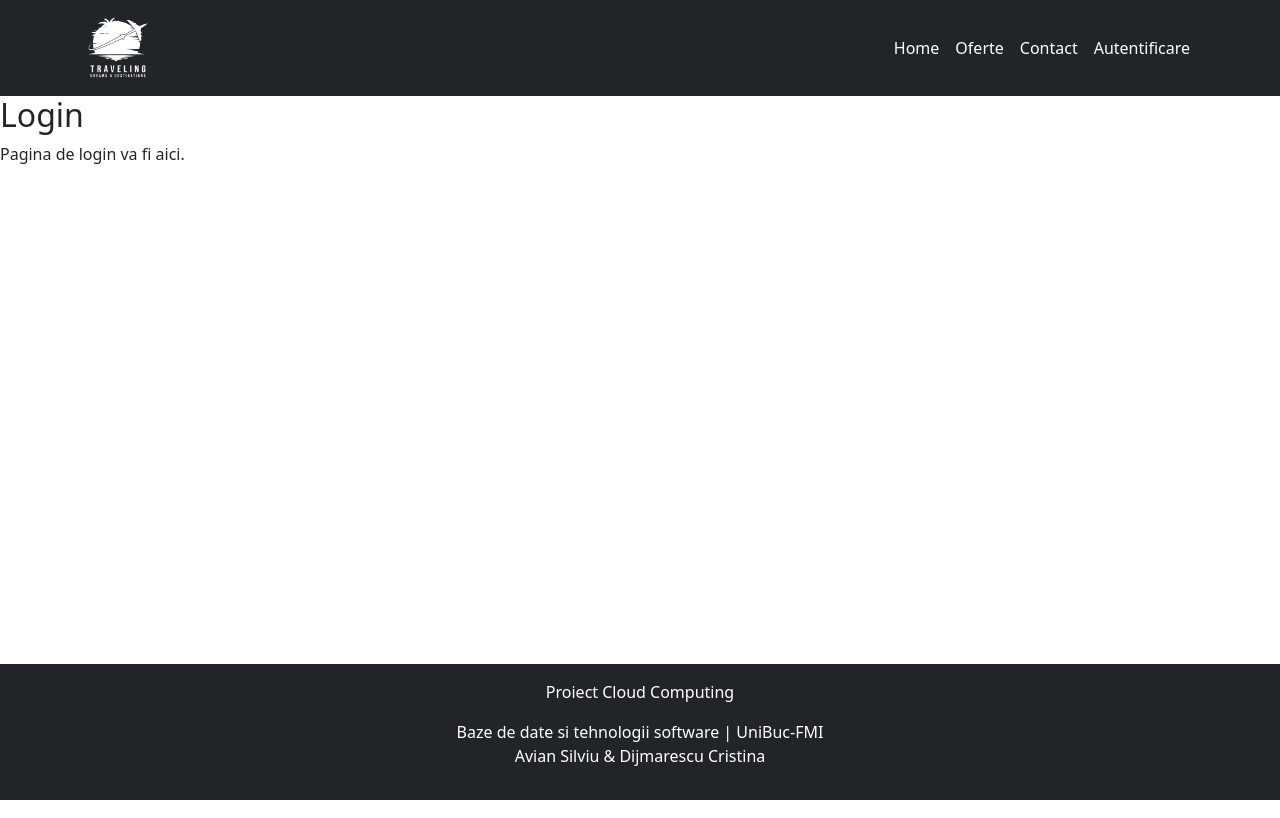
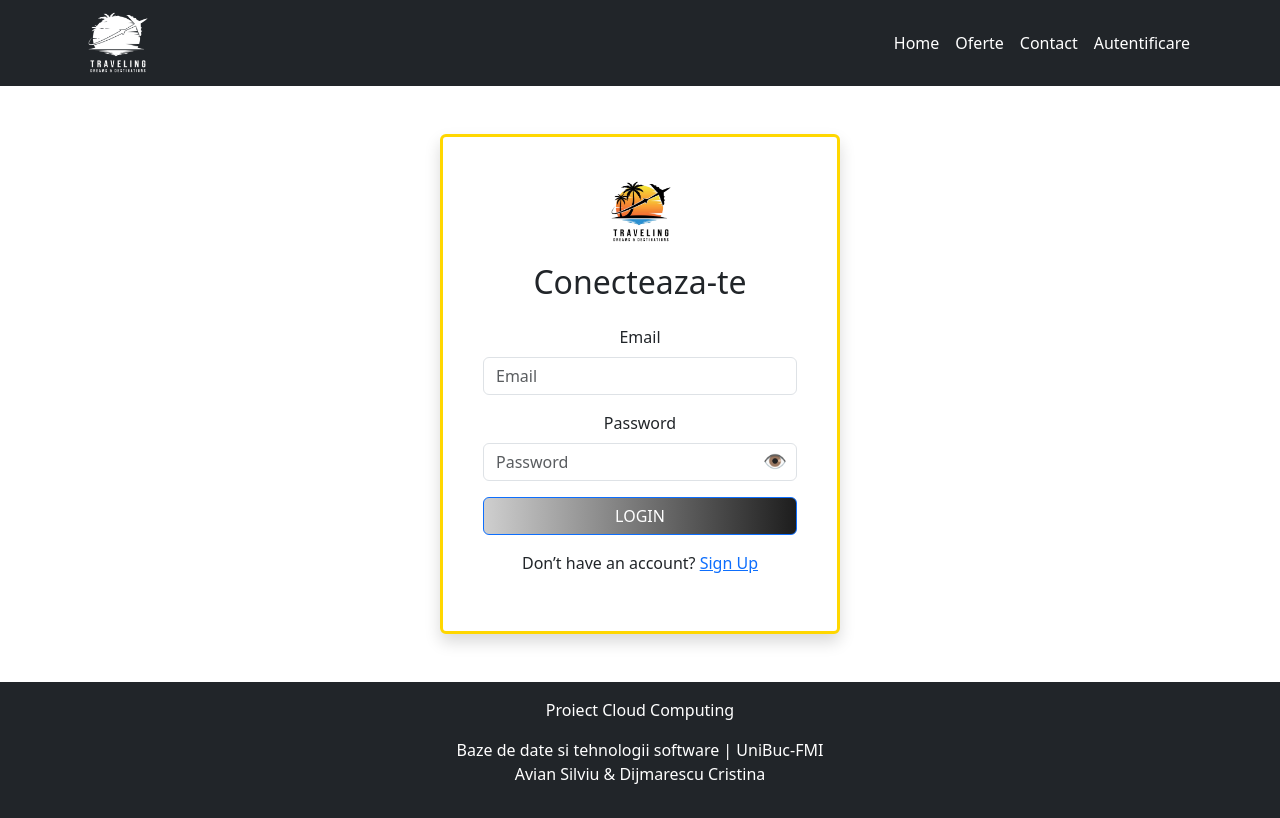
Before and after one commit to Silviu1409/CloudComputingLab, a React (Create React App) app in the folder frontend/: page /login in a window 1280 px wide. Built offline with nearby package versions, Linux system fonts and the light colour scheme.

Commit message:
login page design

```diff
--- a/frontend/src/Components/Login.js
+++ b/frontend/src/Components/Login.js
@@ -1,16 +1,59 @@
-import React from 'react';
-import { BrowserRouter as Router, Route, Switch, Link } from 'react-router-dom';
+import React, { useState } from 'react';
 import 'bootstrap/dist/css/bootstrap.min.css';
-// import './Login.css';
 import Navbar from './Navbar.js';
 import Footer from './Footer.js';
+// import './Login.css';
 
 function Login() {
+  const [passwordVisible, setPasswordVisible] = useState(false);
+
+  const togglePasswordVisibility = () => {
+    setPasswordVisible(!passwordVisible);
+  };
+
   return (
-    <div className='page-container'>
-       <Navbar />
-      <h2>Login</h2>
-      <p>Pagina de login va fi aici.</p>
+    <div className='page-container d-flex flex-column min-vh-100'>
+      <Navbar />
+      <div className="container d-flex justify-content-center align-items-center flex-grow-1 my-5">
+        <div className="card shadow p-4" style={{ maxWidth: '400px', width: '100%' }}>
+          <div className="card-body text-center">
+
+            <div className="icon mb-3">
+            <img
+                        src="/logo.png"
+                        alt="Agency Logo"
+                        style={{ width: '70px', height: '70px' }}
+                    />
+            </div>
+            <h2 className="mb-4">Conecteaza-te</h2>
+            <form>
+              <div className="form-group mb-3">
+                <label htmlFor="email" className="form-label">Email</label>
+                <input type="email" id="email" className="form-control" placeholder="Email" required />
+              </div>
+              <div className="form-group mb-3 position-relative">
+                <label htmlFor="password" className="form-label">Password</label>
+                <input
+                  type={passwordVisible ? 'text' : 'password'}
+                  id="password"
+                  className="form-control"
+                  placeholder="Password"
+                  required
+                />
+                <span
+                  className="position-absolute"
+                  style={{ right: '10px', top: 'calc(50% + 15px)', transform: 'translateY(-50%)', cursor: 'pointer', lineHeight: '1', fontSize: '1.2rem' }}
+                  onClick={togglePasswordVisibility}
+                >
+                  {passwordVisible ? '🙈' : '👁️'}
+                </span>
+              </div>
+              <button type="submit" className="btn btn-primary w-100" style={{ background: 'linear-gradient(to right,rgb(207, 207, 207),rgb(29, 29, 29))' }}>LOGIN</button>
+            </form>
+            <p className="mt-3">Don’t have an account? <a href="/register">Sign Up</a></p>
+          </div>
+        </div>
+      </div>
       <Footer />
     </div>
   );
--- a/frontend/src/Components/Navbar.js
+++ b/frontend/src/Components/Navbar.js
@@ -12,13 +12,14 @@ const Navbar = () => {
     return (
         <nav className="navbar navbar-expand-lg navbar-dark bg-dark">
             <div className="container">
-                <a className="navbar-brand" href="#">
+                <NavLink className="nav-link" to="/"><a className="navbar-brand" href="#">
                     <img
                         src="/logo.png"
                         alt="Agency Logo"
                         style={{ width: '70px', height: '70px' }}
                     />
-                </a>
+                </a></NavLink>
+
                 <button
                     className="navbar-toggler"
                     type="button"
```
